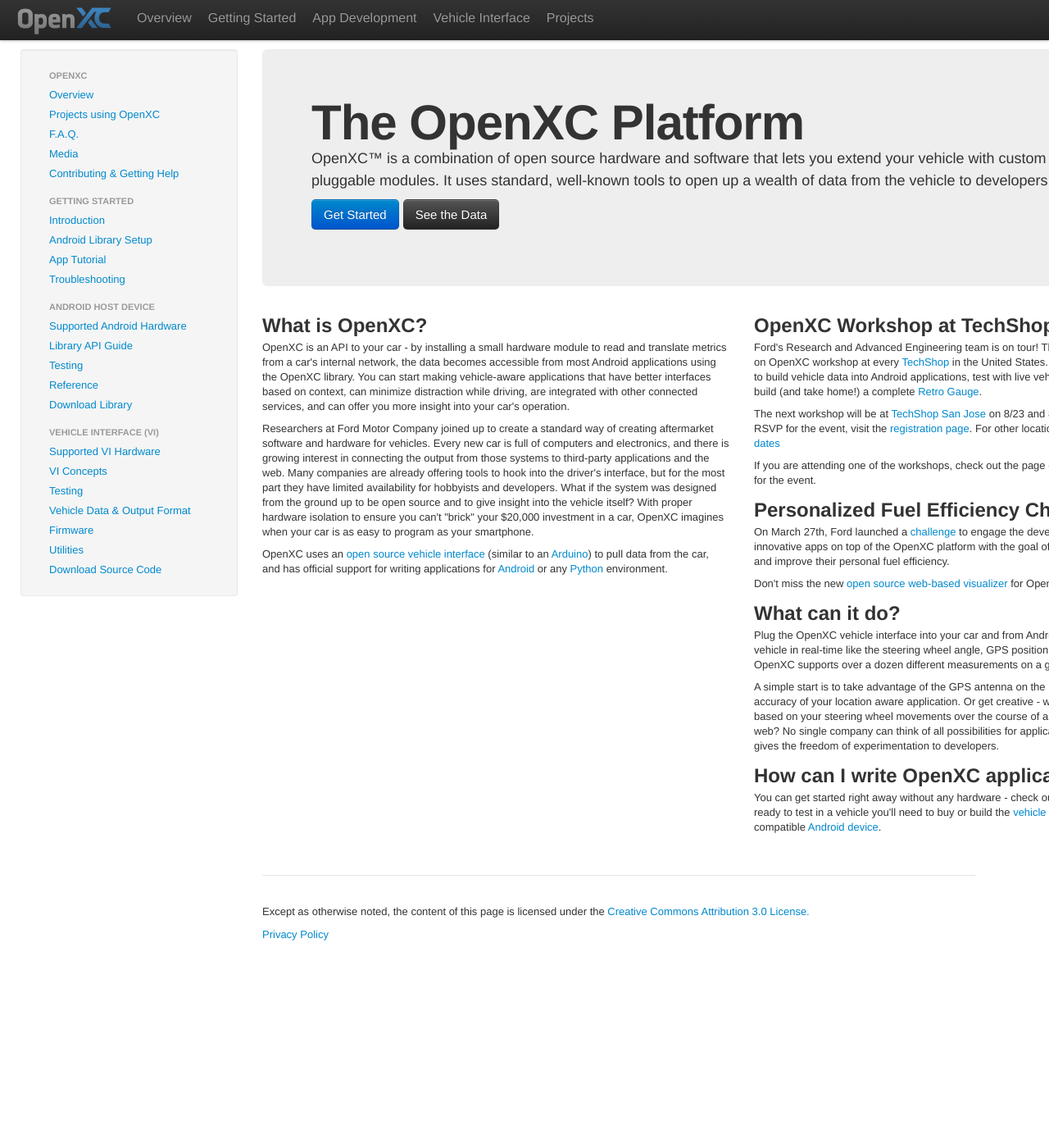
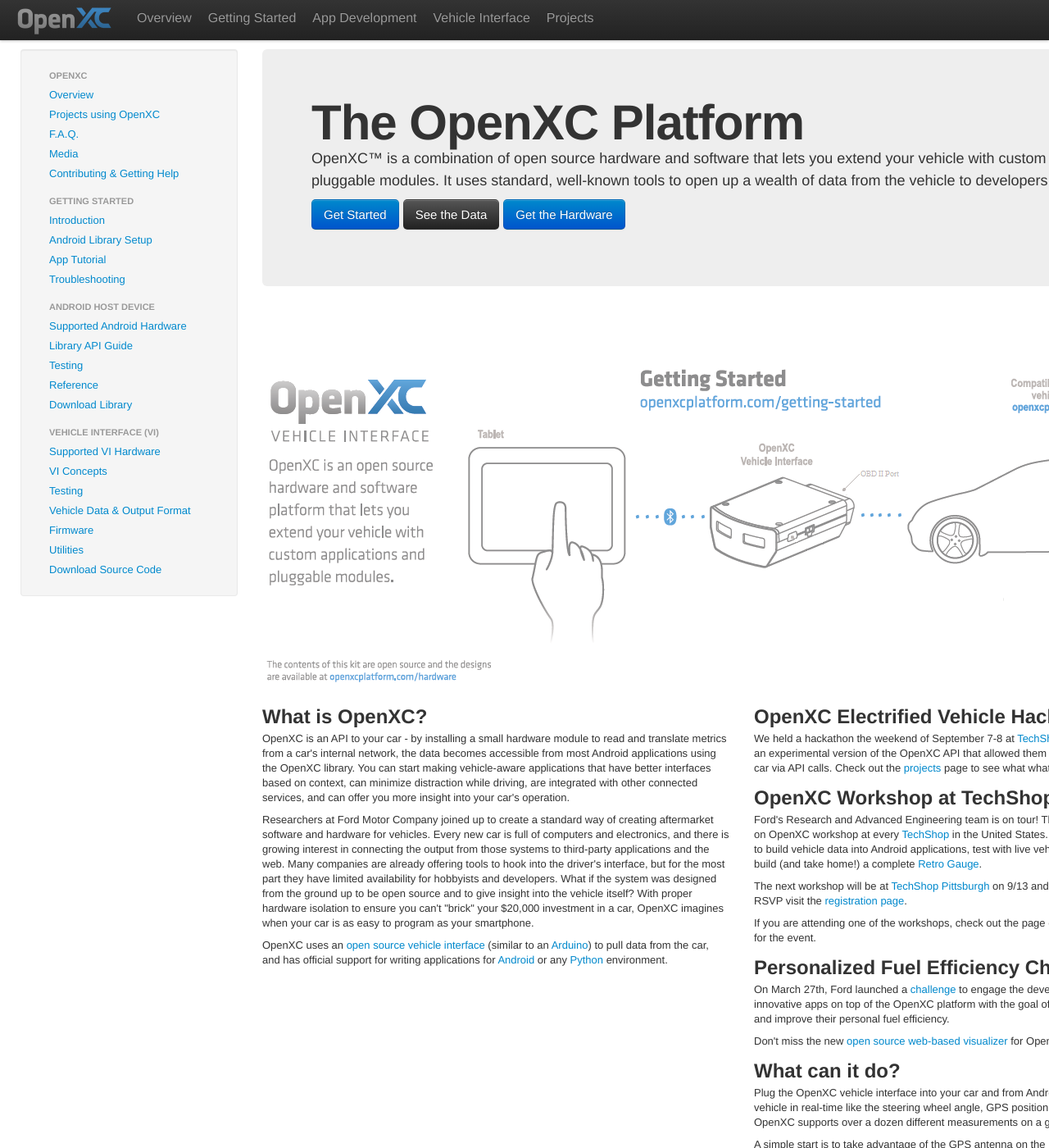
Before and after one commit to openxc/openxcplatform.com, a Jekyll site: the page built from index.html, in a window 1280 px wide and 1400 px high. Shown: the whole window at 82% size. Built offline with Jekyll 4.4.1, drawn with Linux system fonts in a browser that asks for light colours; nearby versions of some CDN libraries; Markdown is read by kramdown in place of the engine named in the settings.

Commit message:
Add OpenXC use diagram to the main page.
The image was also added. It is located in the main images folder.

```diff
--- a/index.html
+++ b/index.html
@@ -19,10 +19,16 @@
                     href="/getting-started/index.html">Get Started</a>
                 <a class="btn btn-inverse btn-large"
                     href="/vehicle-interface/output-format.html">See the Data</a>
+                <a class="btn btn-primary btn-large"
+                    href="/vehicle-interface/index.html#cross-chasm">Get the Hardware</a>
                 <!-- <a class="btn btn btn-large" -->
                     <!-- href="https://github.com/openxc/openxc-android"> -->
                         <!-- Download the Android Library</a> -->
             </p>
+        </div>
+
+        <div class="row">
+            <img src="images/use_diagram.png" alt="OpenXC Use Diagram." >
         </div>
 
         <div class="row">
@@ -69,6 +75,22 @@
 
             <div class="span6">
 
+	        <h2>OpenXC Electrified Vehicle Hackathon</h2>
+
+		<p>
+		  We held
+		  a hackathon
+		  the weekend of
+		  September 7-8
+		  at <a href="http://www.techshop.ws/ts_menlo_park.html">TechShop
+		  Menlo Park</a>.  Participants used an experimental version of
+		  the OpenXC API that allowed them to
+		  control select functionality in the car via API
+		  calls.  Check out
+		  the <a href="/projects/">projects</a> page to see
+		  what what happened!
+		</p>
+
                 <h2>OpenXC Workshop at TechShop</h2>
 
                 <p>Ford's Research and Advanced Engineering team is on tour!
@@ -83,11 +105,10 @@
                 </p>
 
                 <p>The next workshop will be at
-                    <a href="http://www.techshop.ws/ts_sanjose.html">TechShop San Jose</a> on 8/23 and 8/24. For more
-                    information and to RSVP for the event, visit the
-                    <a href="http://www.techshop.ws/Events.html?&action=detail&id=822">
-                    registration page</a>. For other locations, see the
-                    <a href="https://media.ford.com/content/fordmedia/fna/us/en/news/2013/05/16/ford-empowers-makers-to-innovate-on-techshop-tour-with-open-xc--.html">full list of workshop dates</a>
+                    <a href="http://www.techshop.ws/pittsburgh.html">TechShop
+                    Pittsburgh</a> on 9/13 and 9/14.  For more
+                    information and to RSVP visit
+                    the <a href="http://techshop.ws/Events.html?&action=detail&id=846">registration page</a>.
                 </p>
 
                 <p>If you are attending one of the workshops, check out the page
```
Also changed, not shown: images/use_diagram.png (added).
